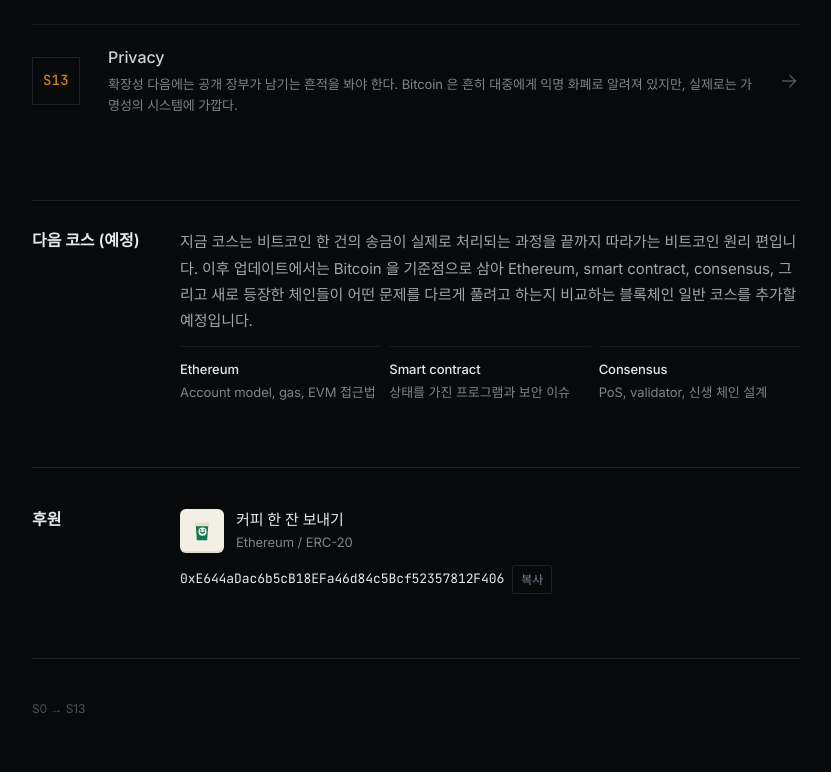
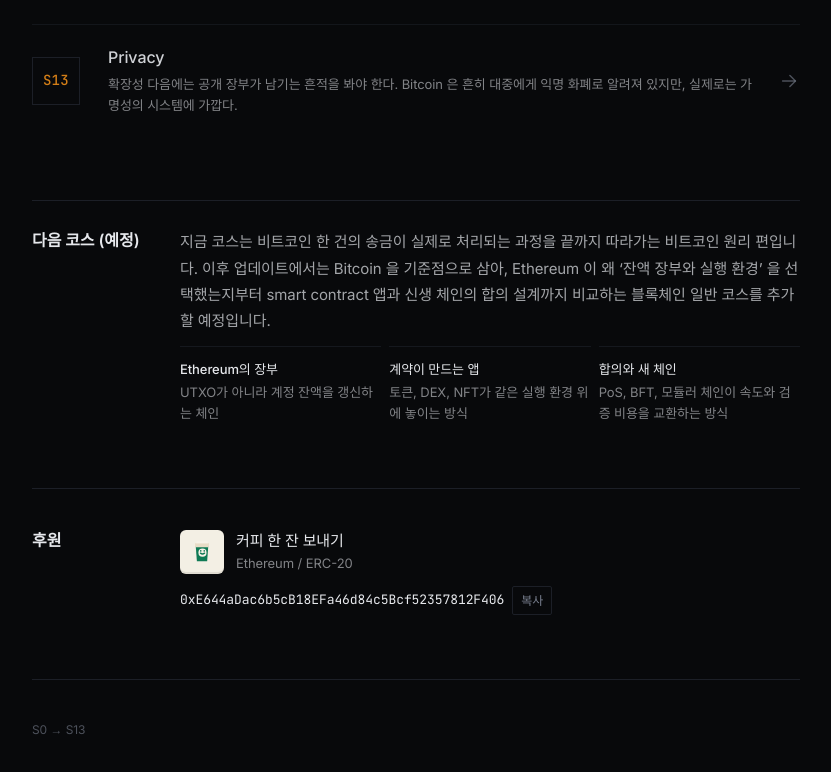
Before and after one commit to shlee-lab/bitcoin-study, a Next.js app: page / in a window 1280 px wide. Shown: the part 2288-3060 px from the top of the page, without its empty margins (224-1055 px from the left). Built offline with nearby package versions, Linux system fonts and the light colour scheme.

Commit message:
Clarify next course roadmap copy

```diff
--- a/src/app/page.tsx
+++ b/src/app/page.tsx
@@ -137,14 +137,14 @@ export default function Home() {
               <p className="text-[15px] text-text/70 leading-[1.75] max-w-2xl">
                 지금 코스는 비트코인 한 건의 송금이 실제로 처리되는 과정을
                 끝까지 따라가는 비트코인 원리 편입니다. 이후 업데이트에서는
-                Bitcoin 을 기준점으로 삼아 Ethereum, smart contract, consensus,
-                그리고 새로 등장한 체인들이 어떤 문제를 다르게 풀려고 하는지
-                비교하는 블록체인 일반 코스를 추가할 예정입니다.
+                Bitcoin 을 기준점으로 삼아, Ethereum 이 왜 ‘잔액 장부와 실행
+                환경’ 을 선택했는지부터 smart contract 앱과 신생 체인의 합의
+                설계까지 비교하는 블록체인 일반 코스를 추가할 예정입니다.
               </p>
               <div className="grid grid-cols-1 sm:grid-cols-3 gap-2 text-[13px]">
-                <NextCourseItem title="Ethereum" text="Account model, gas, EVM 접근법" />
-                <NextCourseItem title="Smart contract" text="상태를 가진 프로그램과 보안 이슈" />
-                <NextCourseItem title="Consensus" text="PoS, validator, 신생 체인 설계" />
+                <NextCourseItem title="Ethereum의 장부" text="UTXO가 아니라 계정 잔액을 갱신하는 체인" />
+                <NextCourseItem title="계약이 만드는 앱" text="토큰, DEX, NFT가 같은 실행 환경 위에 놓이는 방식" />
+                <NextCourseItem title="합의와 새 체인" text="PoS, BFT, 모듈러 체인이 속도와 검증 비용을 교환하는 방식" />
               </div>
             </div>
           </div>
```
